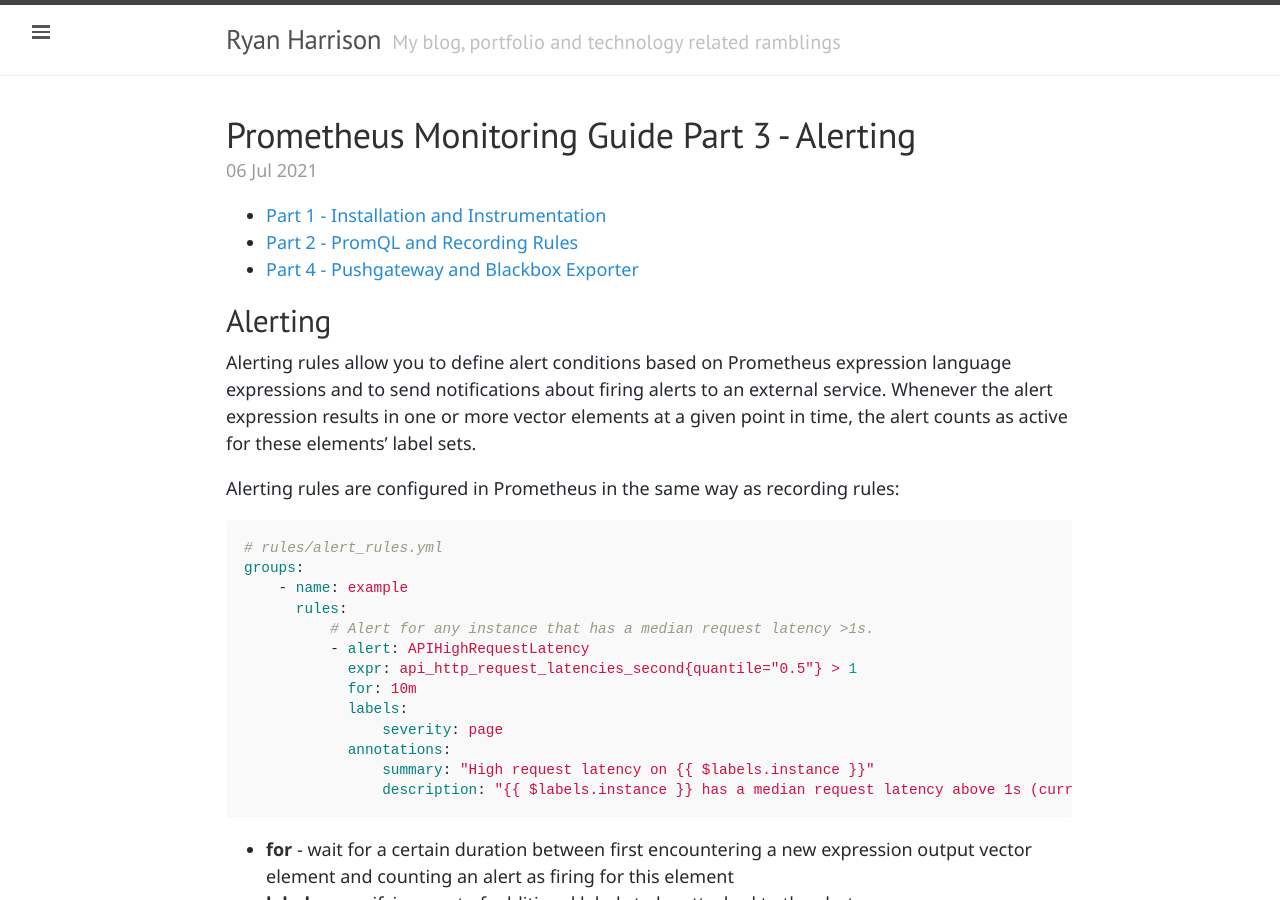
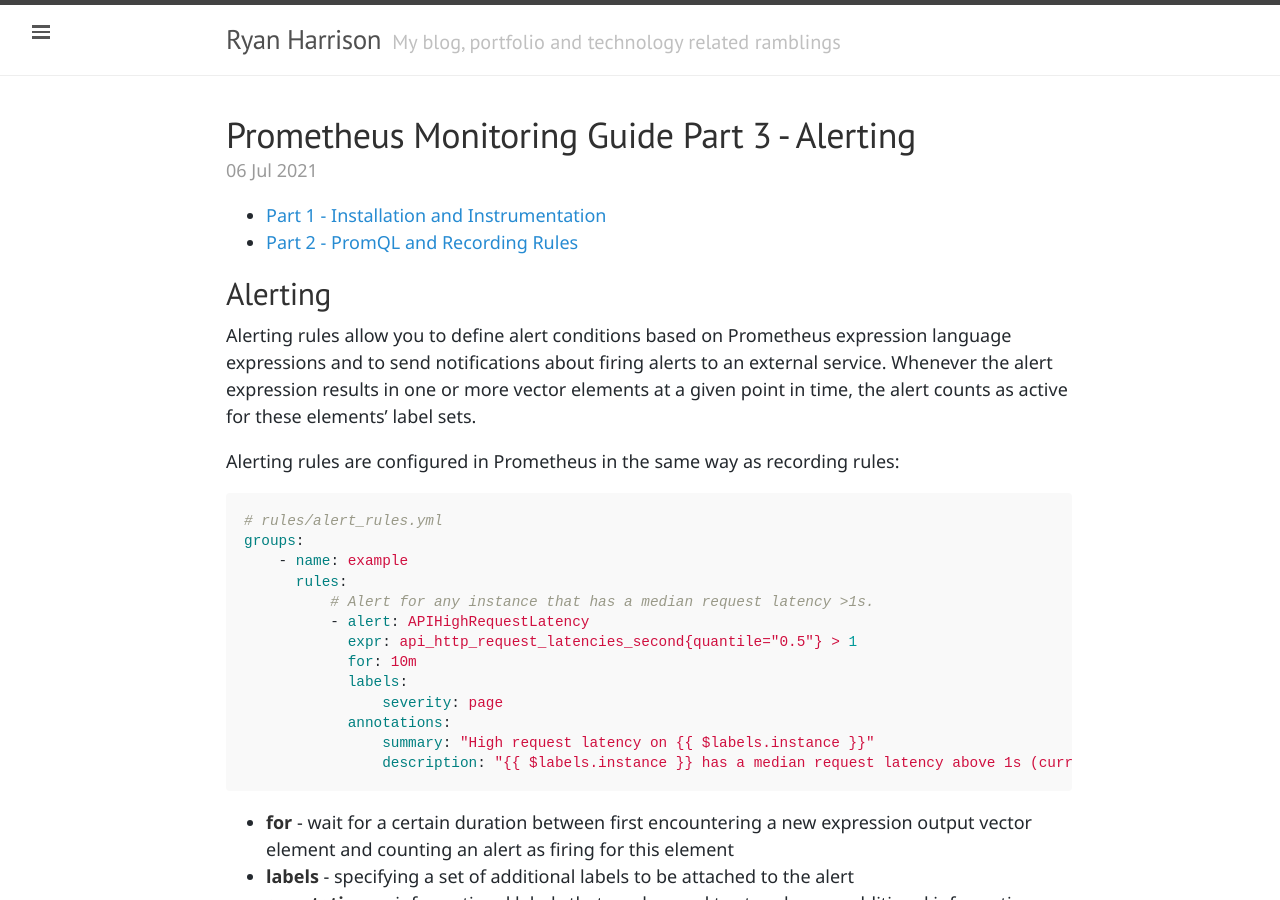
Before and after one commit to raharrison/ryanharrison.co.uk, a Jekyll site: the page built from index.html, in a window 1280 px wide and 900 px high. Built offline with Jekyll 4.4.1, drawn with Linux system fonts in a browser that asks for light colours; the list of posts is cut into pages by our own code.

Commit message:
Remove invalid post link

```diff
--- a/_posts/2021/2021-07-06-prometheus-monitoring-guide-part-3-alerting.md
+++ b/_posts/2021/2021-07-06-prometheus-monitoring-guide-part-3-alerting.md
@@ -17,7 +17,6 @@
 
 -   [Part 1 - Installation and Instrumentation]({{ site.baseurl }}{% post_url 2021/2021-04-05-prometheus-monitoring-guide-part-1-install-instrumentation %})
 -   [Part 2 - PromQL and Recording Rules]({{ site.baseurl }}{% post_url 2021/2021-04-18-prometheus-monitoring-guide-part-2-promql-recording-rules %})
--   [Part 4 - Pushgateway and Blackbox Exporter]({{ site.baseurl }}{% post_url 2021/2021-05-09-prometheus-monitoring-guide-part-4-pushgateway-blackbox-exporter %})
 
 ## Alerting
 
```
